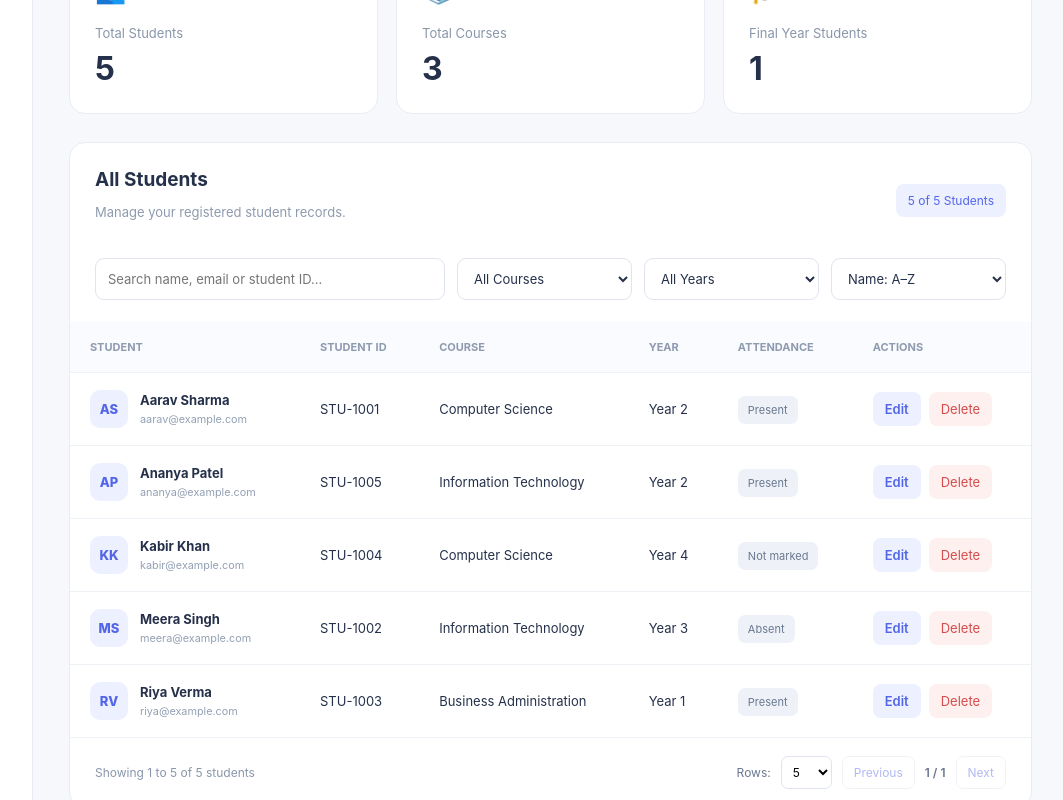
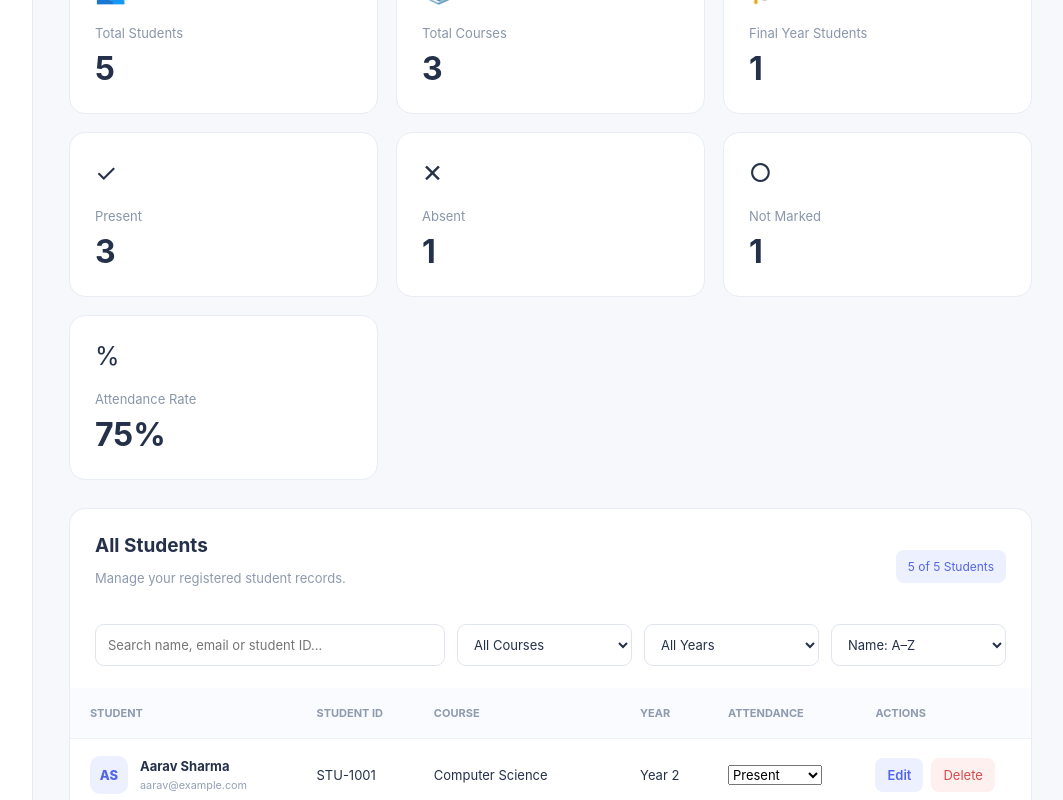
Before and after one commit to niteash/StudentManagementSystem, a React (Vite) app: page / in a window 1280 px wide. Shown: the part 320-1120 px from the top of the page, without its empty margins (212-1275 px from the left). Built offline with nearby package versions, Linux system fonts and the light colour scheme.

Commit message:
feat: added attendance managment and stats view

```diff
--- a/src/App.tsx
+++ b/src/App.tsx
@@ -10,7 +10,7 @@ import {
   saveStudents,
 } from "./lib/storage";
 
-import type { Student, StudentInput } from "./types";
+import type { Attendance, Student, StudentInput } from "./types";
 import "./styles.css";
 
 export default function App() {
@@ -73,6 +73,17 @@ export default function App() {
     setMessage("Student deleted successfully!");
   }
 
+  function updateAttendance(id: string, attendance: Attendance) {
+    const updated = students.map((student) =>
+      student.id === id
+        ? { ...student, attendance }
+        : student
+    );
+
+    updateStudents(updated);
+    setMessage("Attendance updated successfully!");
+  }
+
   const totalStudents = students.length;
 
   const totalCourses = new Set(
@@ -82,6 +93,24 @@ export default function App() {
   const finalYear = students.filter(
     (s) => s.year === 4
   ).length;
+
+  const presentCount = students.filter(
+  (s) => s.attendance === "Present"
+).length;
+
+const absentCount = students.filter(
+  (s) => s.attendance === "Absent"
+).length;
+
+const notMarkedCount = students.filter(
+  (s) => s.attendance === "Not marked"
+).length;
+
+const markedCount = presentCount + absentCount;
+
+const attendanceRate = markedCount === 0
+  ? 0
+  : Math.round((presentCount / markedCount) * 100);
 
   return (
     <div className="app-layout">
@@ -159,12 +188,36 @@ export default function App() {
               <p>Final Year Students</p>
               <h2>{finalYear}</h2>
             </div>
+            <div className="stat-card">
+              <span>✓</span>
+              <p>Present</p>
+              <h2>{presentCount}</h2>
+            </div>
+
+            <div className="stat-card">
+              <span>✕</span>
+              <p>Absent</p>
+              <h2>{absentCount}</h2>
+            </div>
+
+            <div className="stat-card">
+              <span>○</span>
+              <p>Not Marked</p>
+              <h2>{notMarkedCount}</h2>
+            </div>
+
+            <div className="stat-card">
+              <span>%</span>
+              <p>Attendance Rate</p>
+              <h2>{attendanceRate}%</h2>
+            </div>
           </div>
 
           <StudentTable
             students={students}
             onDelete={deleteStudent}
             onEdit={setEditingStudent}
+            onAttendanceChange={updateAttendance}
           />
         </div>
       </main>
--- a/src/components/StudentTable.tsx
+++ b/src/components/StudentTable.tsx
@@ -1,17 +1,19 @@
 
 import { useMemo, useState } from "react";
-import type { Student } from "../types";
+import type { Attendance, Student } from "../types";
 
 interface Props {
   students: Student[];
   onDelete: (id: string) => void;
   onEdit: (student: Student) => void;
+   onAttendanceChange: (id: string, attendance: Attendance) => void;
 }
 
 export default function StudentTable({
   students,
   onDelete,
   onEdit,
+  onAttendanceChange,
 }: Props) {
   const [search, setSearch] = useState("");
   const [courseFilter, setCourseFilter] = useState("All");
@@ -185,9 +187,21 @@ export default function StudentTable({
                   <td>Year {student.year}</td>
 
                   <td>
-                    <span className="status">
-                      {student.attendance}
-                    </span>
+                    <select
+                      className={`attendance-select attendance-${student.attendance.toLowerCase().replace(" ", "-")}`}
+                      value={student.attendance}
+                      onChange={(e) =>
+                        onAttendanceChange(
+                          student.id,
+                          e.target.value as Attendance
+                        )
+                      }
+                      aria-label={`Update attendance for ${student.name}`}
+                    >
+                      <option value="Not marked">Not marked</option>
+                      <option value="Present">Present</option>
+                      <option value="Absent">Absent</option>
+                    </select>
                   </td>
 
                   <td>
--- a/src/styles.css
+++ b/src/styles.css
@@ -540,4 +540,47 @@ td {
   .pagination-controls {
     flex-wrap: wrap;
   }
+
+  /* Attendance Management */
+
+.attendance-select {
+  min-width: 125px;
+  padding: 7px 10px;
+  border: 1px solid #dce2ea;
+  border-radius: 7px;
+  background: #ffffff;
+  color: #334155;
+  font-size: 13px;
+  cursor: pointer;
+  outline: none;
 }
+
+.attendance-select:focus {
+  border-color: #6366f1;
+  box-shadow: 0 0 0 2px rgba(99, 102, 241, 0.12);
+}
+
+.attendance-present {
+  border-color: #86efac;
+  background: #f0fdf4;
+  color: #166534;
+}
+
+.attendance-absent {
+  border-color: #fca5a5;
+  background: #fef2f2;
+  color: #991b1b;
+}
+
+.attendance-not-marked {
+  border-color: #d1d5db;
+  background: #f9fafb;
+  color: #4b5563;
+}
+
+/* Responsive dashboard statistics */
+
+.stats-grid {
+  grid-template-columns: repeat(auto-fit, minmax(170px, 1fr));
+}
+}
```
